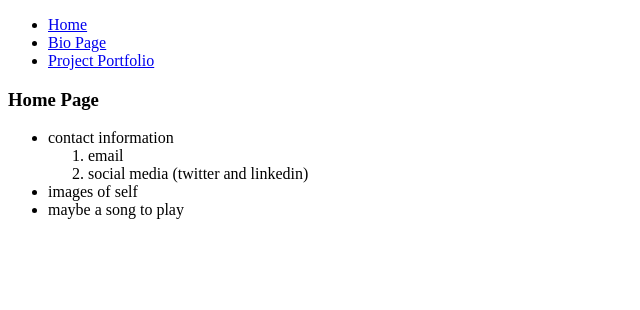
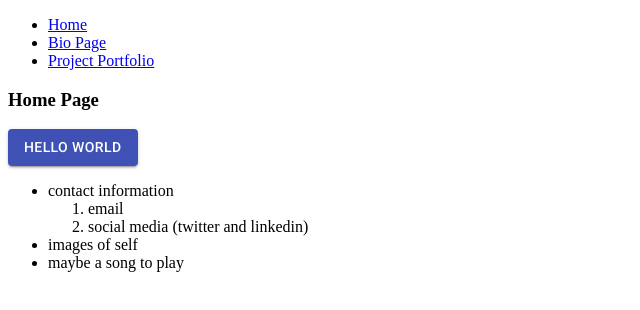
Before and after one commit to LetsJessCode/portfolio_site, a React (Create React App) app: page / in a window 1280 px wide. Shown: the top 310 px of the page, without its empty margins (0-640 px from the left). Built offline with nearby package versions, Linux system fonts and the light colour scheme.

Commit message:
added typography dependncy

```diff
--- a/public/index.html
+++ b/public/index.html
@@ -1,8 +1,12 @@
 <!DOCTYPE html>
 <html lang="en">
   <head>
+    <meta name="viewport" content="minimum-scale=1, initial-scale=1, width=device-width"/>
+
     <meta charset="utf-8" />
     <link rel="icon" href="%PUBLIC_URL%/favicon.ico" />
+    <link rel="stylesheet" href="https://fonts.googleapis.com/css?family=Roboto:300,400,500,700&display=swap" />
+
     <meta name="viewport" content="width=device-width, initial-scale=1" />
     <meta name="theme-color" content="#000000" />
     <meta
--- a/src/Components/Home.js
+++ b/src/Components/Home.js
@@ -1,9 +1,14 @@
 import React from 'react'
+import { Button } from '@material-ui/core';
+
 
 const Home = () => {
     return (
         <div>
             <h3>Home Page</h3>
+            <Button variant="contained" color="primary">
+      Hello World
+    </Button>
             <ul>
                 <li> contact information
                     <ol>
```
